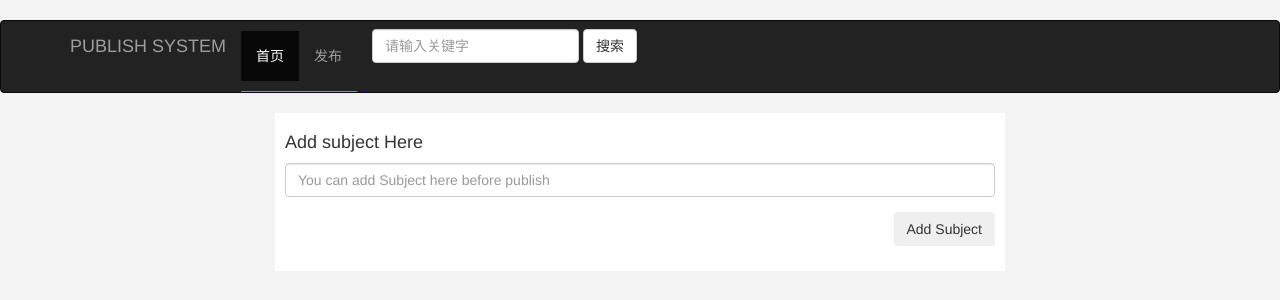
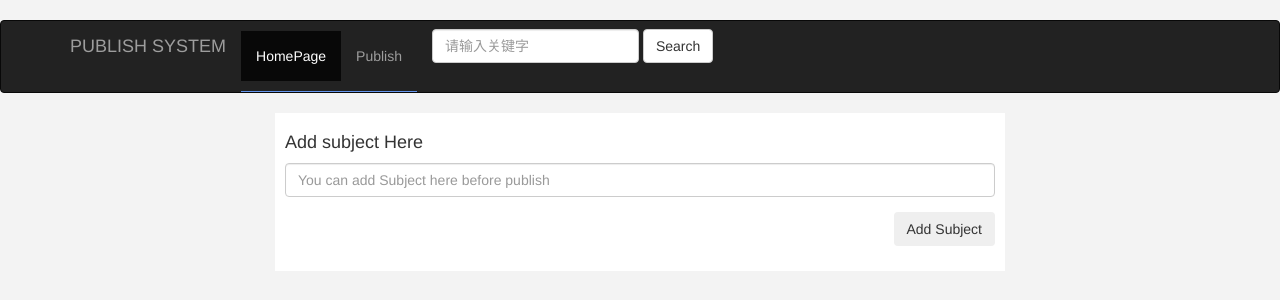
Before and after one commit to HHWandLYF/Open-Access-Publishing-Service, a Flask app: page / in a window 1280 px wide. Shown: the top 300 px of the page. Run offline with Flask 2, Linux system fonts and the light colour scheme; data that the repository does not hold is empty.

Commit message:
Chage html

```diff
--- a/templates/Article.html
+++ b/templates/Article.html
@@ -1,5 +1,5 @@
 {% extends 'base.html'%}
-{% block title %}文章详情{% endblock %}
+{% block title %}Article information{% endblock %}
 <link rel="stylesheet" href="{{ url_for('static',filename='CSS/article.css') }}">
 {% block head %}
 
@@ -30,9 +30,9 @@
 
     <div class="article_vote">
         <p class="article_content" aid="{{ article.id }}"></p>
-            <span style="background-color: #434F77;"  class="badge badge-info" id="upvote"> 赞</span>
+            <span style="background-color: #434F77;"  class="badge badge-info" id="upvote"> Good</span>
           <span id="unlike">{{article.likeNumber}}</span>
-          <span style="background-color: #0079D7;"  class="badge badge-info" id="downvote" >  灭 </span>
+          <span style="background-color: #0079D7;"  class="badge badge-info" id="downvote" >  Bad </span>
           <span id="unlike">{{article.unlikeNumber}}</span>
                <span  class="badge badge-info" id="tip"  style="color:red;"></span>
     </div>
--- a/templates/base.html
+++ b/templates/base.html
@@ -27,10 +27,10 @@
         <div class="collapse navbar-collapse" id="bs-example-navbar-collapse-1">
             <ul class="nav navbar-nav">
                 <li class="active">
-                    <a href="/">首页<span class="sr-only">(current)</span></a>
+                    <a href="/">HomePage<span class="sr-only">(current)</span></a>
                 </li>
                 <li>
-                    <a href="{{ url_for('publish') }}">发布</a>
+                    <a href="{{ url_for('publish') }}">Publish</a>
                 </li>
 
             </ul>
@@ -39,7 +39,7 @@
                 <div class="form-group">
                     <input name="q" type="text" class="form-control" placeholder="请输入关键字">
                 </div>
-                <button type="submit" class="btn btn-default">搜索</button>
+                <button type="submit" class="btn btn-default">Search</button>
             </form>
         </div>
     </div>
```
Also changed, not shown: templates/reward.html (+4 -3 lines), templates/ArticleList.html (line endings or trailing spaces), templates/AuthorPage.html (line endings or trailing spaces), templates/HomePage.html (line endings or trailing spaces), templates/article1.html (line endings or trailing spaces).
